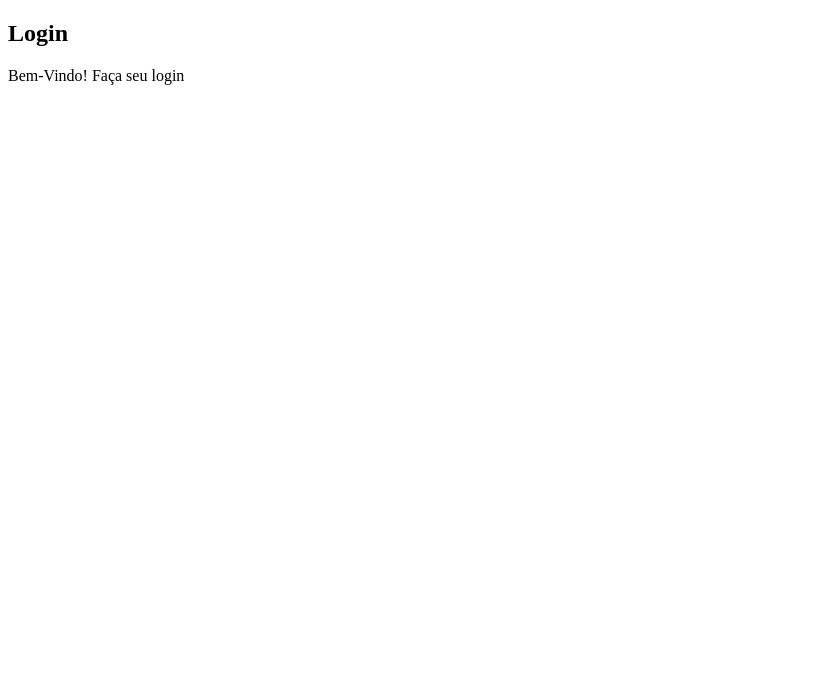
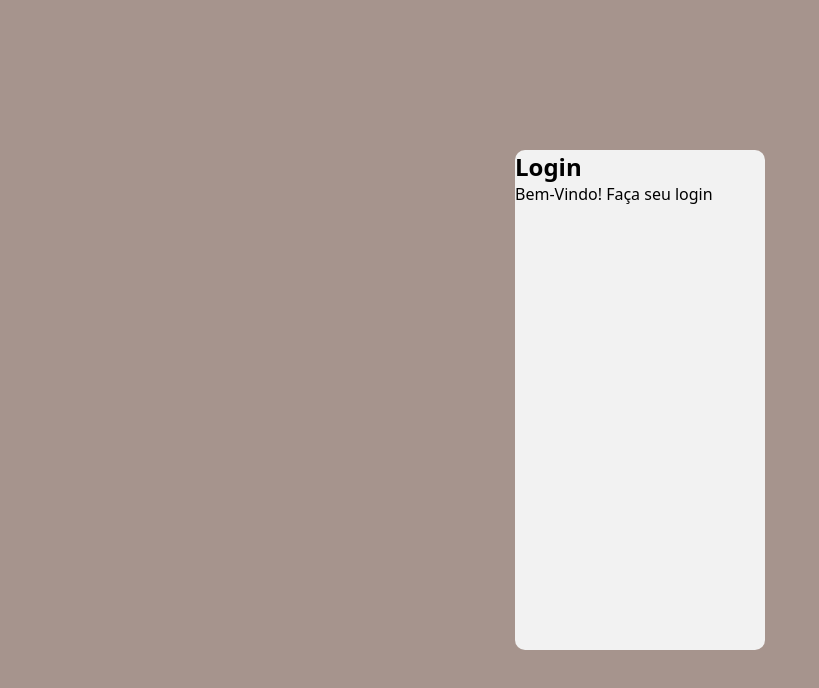
Before and after one commit to gabrieltangerina/Projeto-Login, a plain HTML site: page index.html in a window 1280 px wide. Shown: the whole page, without its empty margins (0-819 px from the left). Drawn offline with Linux system fonts and the light colour scheme.

Commit message:
Primeiros passos

```diff
--- a/estilos/style.css
+++ b/estilos/style.css
@@ -1,9 +1,40 @@
 @charset "UTF-8";
 
 :root{
-    --cor01:#756E4C;
-    --cor02:#F5E59F;
-    --cor03:#C2B57E;
-    --cor04:#F7D956;
-    --cor05:#756729;
+    --cor01:#F2F2F2;
+    --cor02:#593B2A;
+    --cor03:#85AE9D;
+    --cor04:#A6948D;
+    --cor05:#766E62;
 }
+
+*{
+    font-family: system-ui, -apple-system, BlinkMacSystemFont, 'Segoe UI', Roboto, Oxygen, Ubuntu, Cantarell, 'Open Sans', 'Helvetica Neue', sans-serif;
+    padding: 0;
+    margin: 0;
+    box-sizing: border-box;
+}
+
+body, html{
+    background-color: #A6948D;
+    height: 100vh;
+    width: 100vw;
+}
+
+main{
+    position: relative;
+    height: 100vh;
+    width: 100vw;
+}
+
+section#login{
+    position: absolute;
+    top: 50%;
+    left: 50%;
+    transform: translate(-50%, -50%);
+
+    background-color: #F2F2F2;
+    width: 250px;
+    height: 500px;
+    border-radius: 10px;
+}
```
